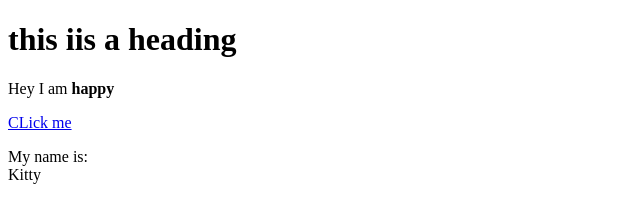
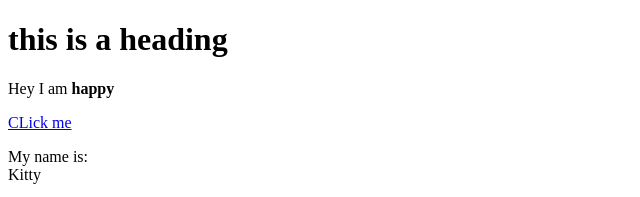
Before and after one commit to jbc472/cartoon-hero, a plain HTML site: page first html.html in a window 1280 px wide. Shown: the top 197 px of the page, 0-640 px from the left. Drawn offline with Linux system fonts and the light colour scheme.

Commit message:
right grammar

```diff
--- a/first html.html
+++ b/first html.html
@@ -6,7 +6,7 @@
 
 
 <body>
-    <h1>this iis a heading</h1>
+    <h1>this is a heading</h1>
     <p>Hey I am <b>happy</b></p>
     <a href="https://google.com" target="_blank" title="google">CLick me</a>
     <p> My name is:<br>
```
